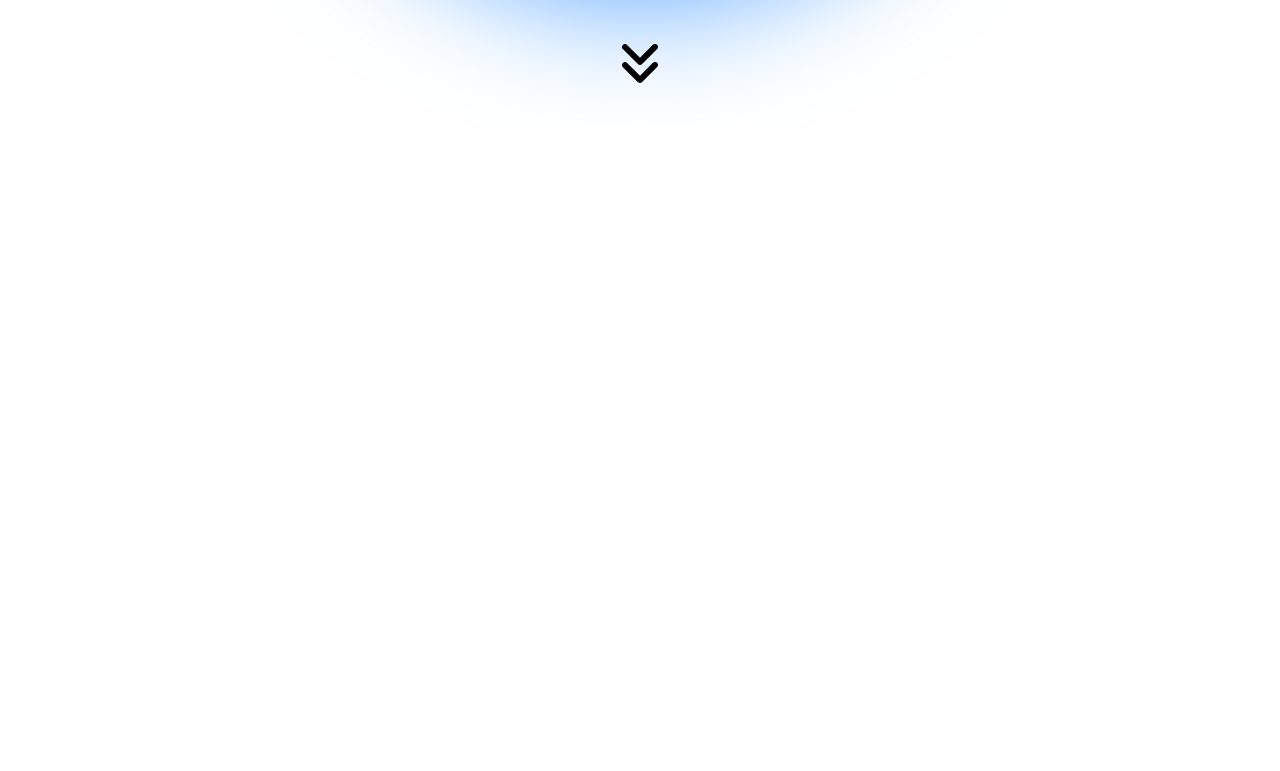
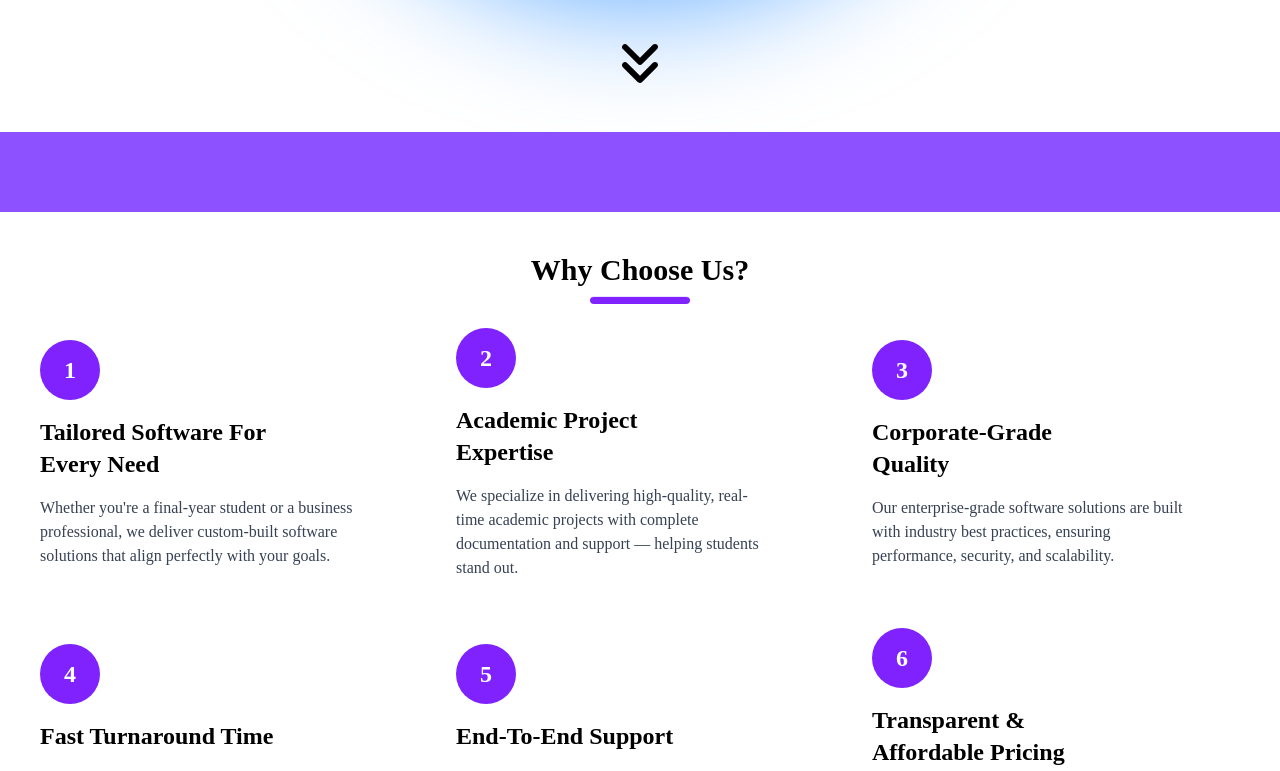
Before and after one commit to themaive/maive, a React (Vite) app: page / in a window 1280 px wide. Shown: the part 760-1531 px from the top of the page. Before the commit the page ends 892 px from the top, so only its background shows below. Built offline with nearby package versions, Linux system fonts and the light colour scheme.

Commit message:
Added responsiviness to Why choose us section

```diff
--- a/src/components/WhyCard.jsx
+++ b/src/components/WhyCard.jsx
@@ -2,18 +2,18 @@ import React from 'react'
 
 function WhyCard({ item, isLast }) {
 
-    const style = isLast ? 'w-full bg-white flex justify-center items-center p-4' : 'w-2/4 max-w-100 bg-white flex justify-center items-start flex-col p-4';
+    const style = isLast ? 'lg:justify-center lg:items-center lg:p-4 lg:flex-row' : 'max-w-100';
 
     return (
-        <div className={`${style} m-4`}>
+        <div className={`${style} m-2 flex w-full mx-2 flex-col items-start p-4 justify-center`}>
             <div className='w-15 h-15 bg-violet-600 rounded-full flex justify-center items-center'>
                 <h2 className="font-semibold text-2xl text-white">{item.id + 1}</h2>
             </div>
 
-            <div className={`${isLast ? 'w-2/4' : ''}`}>
-                    <h2 className={`${isLast ? 'ms-4 w-fit' : 'w-60  my-4'} text-2xl text-black font-bold capitalize`}>{item.title}</h2>
+            <div className={`${isLast ? 'lg:w-2/4' : ''}`}>
+                    <h2 className={`${isLast ? 'lg:ms-4 lg:my-0 lg:w-fit w-60 my-4' : 'w-60  my-4'} text-2xl text-black font-bold capitalize`}>{item.title}</h2>
                 <p className={`
-                    ${isLast ? 'ms-4' : 'w-80'} text-m font-medium text-gray-700`}>{item.description}</p>
+                    ${isLast ? 'lg:ms-4' : 'w-80'} text-m font-medium text-gray-700`}>{item.description}</p>
             </div>
         </div>
     )
--- a/src/pages/HomePage.jsx
+++ b/src/pages/HomePage.jsx
@@ -29,9 +29,9 @@ function HomePage() {
       }}
       ></div>
 
+      <DividerWithBackground />
+      <WhyChooseUs></WhyChooseUs>
       {/* <DividerWithBackground />
-      <WhyChooseUs></WhyChooseUs>
-      <DividerWithBackground />
       <OurServices></OurServices>
       <DividerWithBackground/>
       <OurWork></OurWork>
@@ -58,7 +58,7 @@ function Banner() {
   }
 
   return (
-    <main className={`${styles.main} container m-auto bg-transparent w-screen h-10/12 flex flex-col justify-start items-center px-4`}>
+    <main className={`${styles.main} container m-auto bg-transparent w-screen min-h-10/12 h-auto flex flex-col justify-start items-center px-4`}>
       <h2 className={`text-3xl  font-semibold text-black text-center ${styles.heading}`}>Empowering Innovation <br />
         <span className='text-white py-5' >with&nbsp;</span>
         Intelligent Tech
@@ -79,10 +79,15 @@ function Banner() {
 }
 
 function WhyChooseUs() {
+
+  const styles = {
+    section: ''
+  }
+
   return <section className='cursor-default min-h-screen h-auto py-10 flex justify-around items-center flex-col'>
     <HeadingWithBottomBorder heading={'why choose us?'}></HeadingWithBottomBorder>
 
-    <section className="container mx-auto flex justify-around items-center flex-wrap">
+    <section className="container mx-auto flex justify-center items-center flex-wrap">
       {
         data.map((item) => (
           <WhyCard key={item.id} item={item} isLast={item.id == data.length - 1} />
```
